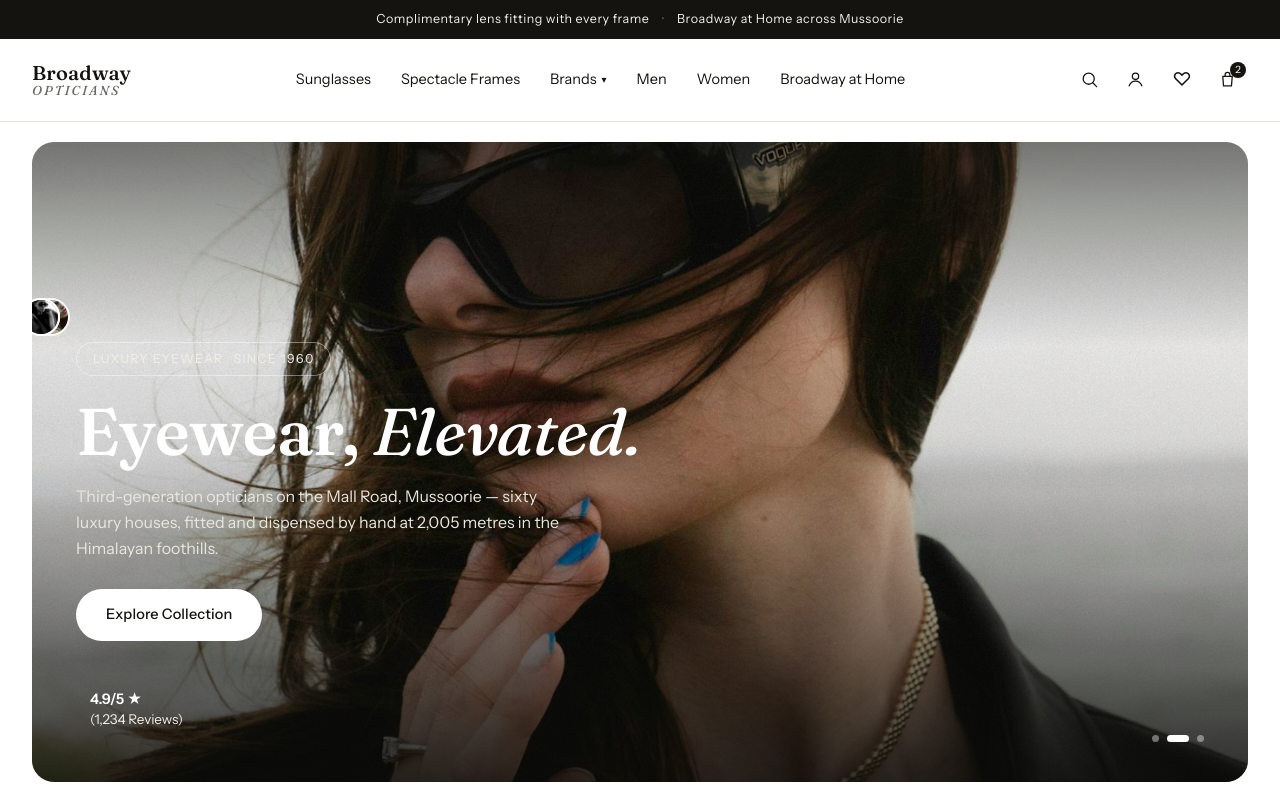
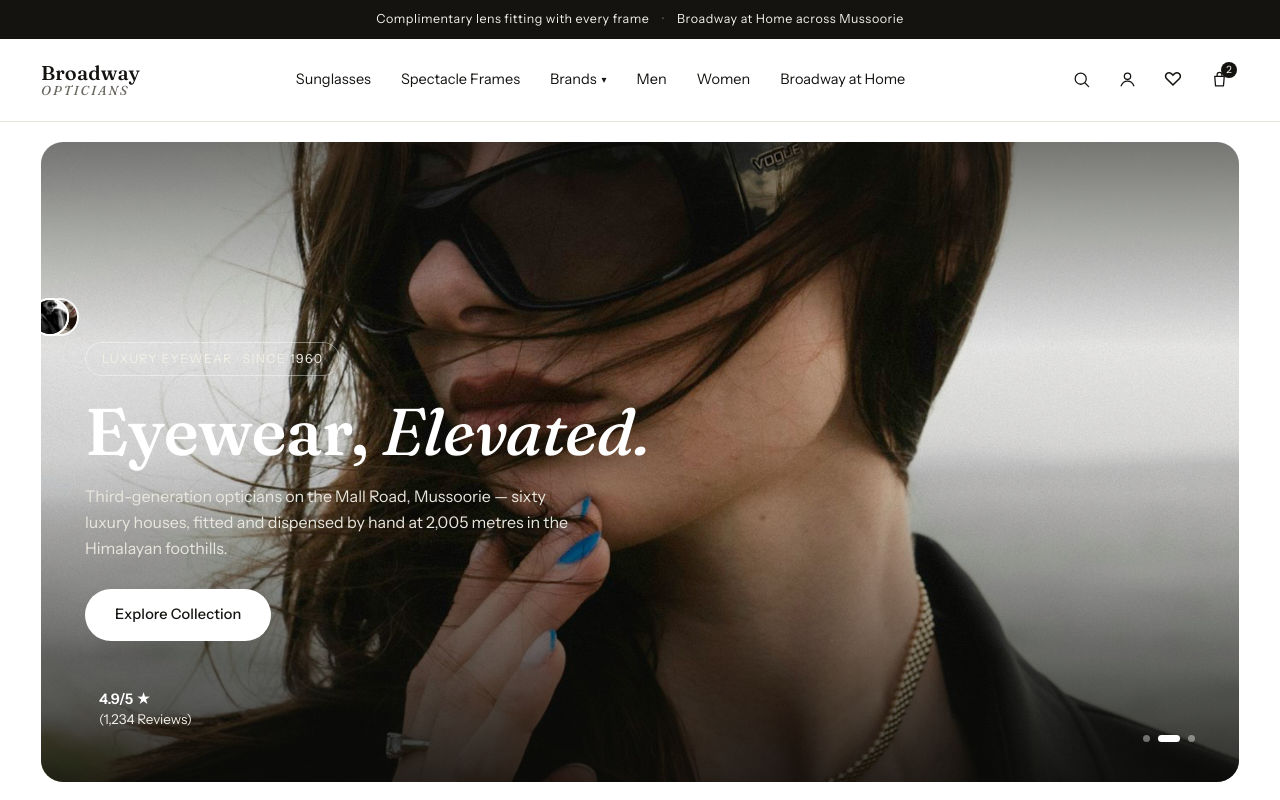
Before and after one commit to aman-dobriyal/broadway-opticians, a plain HTML site: page 08-editorial/index.html in a window 1280 px wide. Shown: the top 800 px of the page. Drawn offline with Linux system fonts and the light colour scheme.

Commit message:
Editorial: widen layout to near-full-width (--wrap 1320->2100, fluid gutter)

```diff
--- a/08-editorial/styles.css
+++ b/08-editorial/styles.css
@@ -20,7 +20,7 @@
   --radius-lg:22px;
   --radius-md:18px;
   --radius-sm:12px;
-  --wrap:1320px;
+  --wrap:2100px;
   --shadow-soft:0 20px 50px -25px rgba(20,19,16,.35);
   --shadow-card:0 14px 34px -18px rgba(20,19,16,.28);
   font-size:16px;
@@ -63,7 +63,7 @@
 
 :focus-visible{outline:2.5px solid var(--ink);outline-offset:3px;border-radius:4px;}
 
-.wrap{max-width:var(--wrap);margin:0 auto;padding:0 32px;}
+.wrap{max-width:var(--wrap);margin:0 auto;padding:0 clamp(20px,3.2vw,60px);}
 
 /* ============ BUTTONS ============ */
 .btn{
```
Also changed, not shown: 1 other file.
